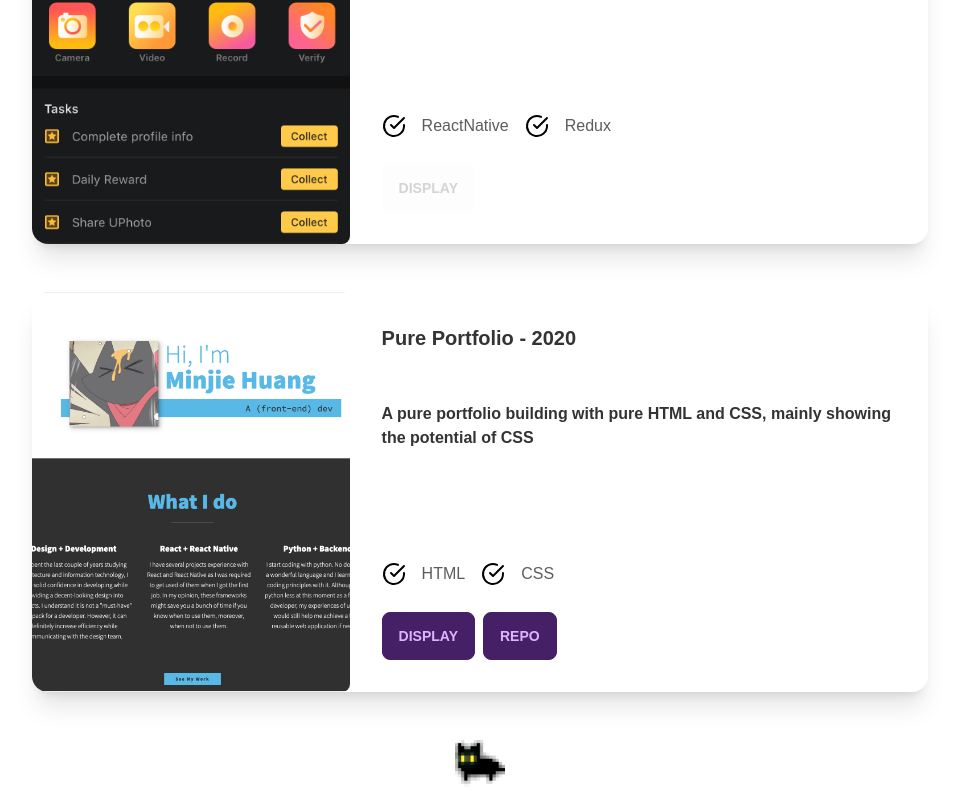
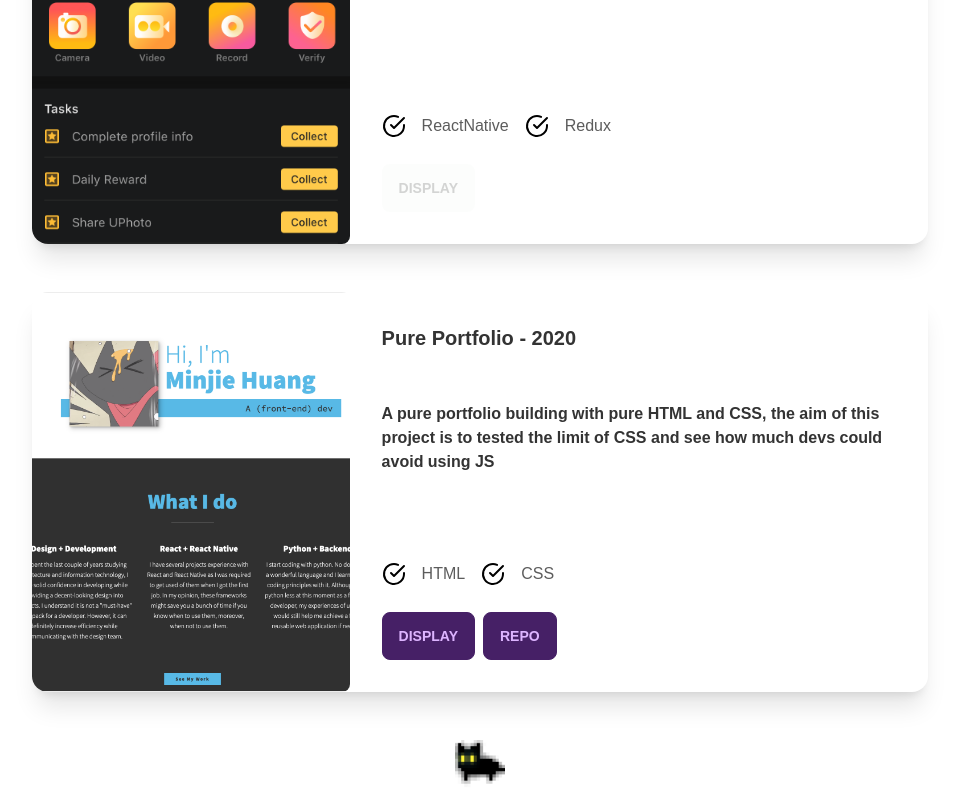
Before and after one commit to ads1029/profolio-with-nextjs, a Next.js app: page /projects in a window 1280 px wide. Shown: the part 2028-2825 px from the top of the page, without its empty margins (160-1117 px from the left). Built offline with nearby package versions, Linux system fonts and the light colour scheme.

Commit message:
update project summary

```diff
--- a/pages/projects/index.jsx
+++ b/pages/projects/index.jsx
@@ -58,7 +58,7 @@ const Projects = () => {
     {
       title: "Pure Portfolio - 2020",
       summary:
-        "A pure portfolio building with pure HTML and CSS, mainly showing the potential of CSS",
+        "A pure portfolio building with pure HTML and CSS, the aim of this project is to tested the limit of CSS and see how much devs could avoid using JS",
       techStacks: ["HTML", "CSS"],
       projectImage: purePortfolioImage,
       githubLink: "https://github.com/ads1029/ads1029.github.io",
```
